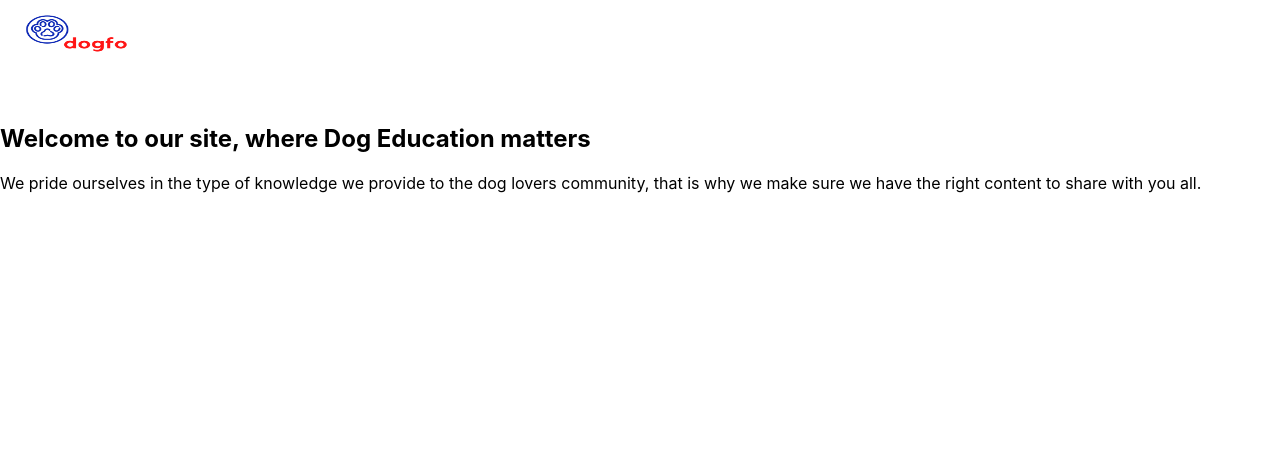
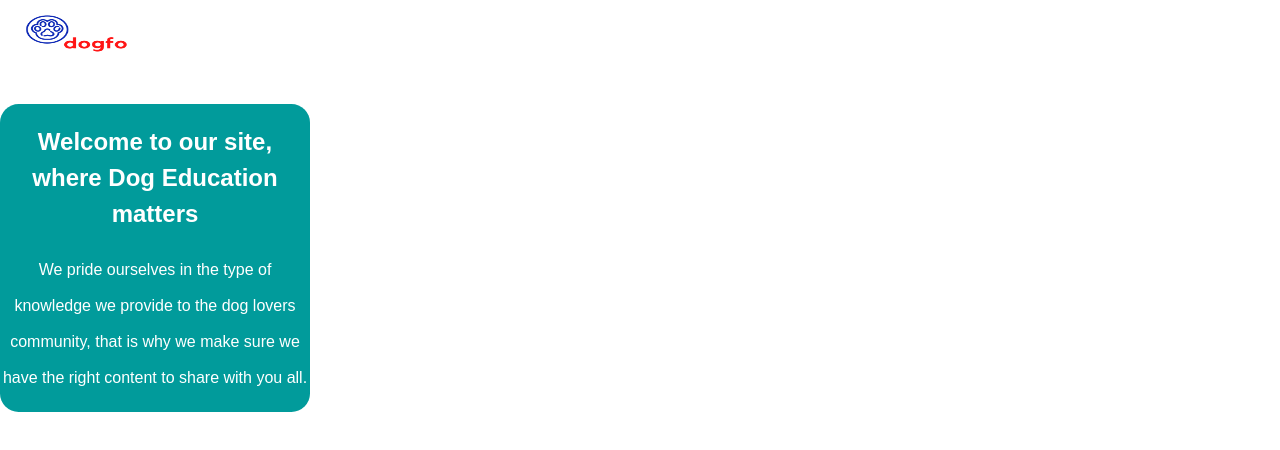
Before and after one commit to jorgevz/dogwebsite, a React (Create React App) app: page / in a window 1280 px wide. Shown: the top 450 px of the page. Built offline with nearby package versions, Linux system fonts and the light colour scheme.

Commit message:
main section created

```diff
--- a/src/component/Home.js
+++ b/src/component/Home.js
@@ -9,9 +9,9 @@ return(
 <img src={logo} alt='dogfo-logo' width='150px' height='100px'/>
 </section>
 
-<section>
+<section className='main-article'>
 
-<div className='first-article'>
+<div id='first-article'>
 <h1>Welcome to our site, where Dog Education matters</h1>
 <p>We pride ourselves in the type of knowledge we provide to the dog lovers community,
 that is why we make sure we have the right content to share with you all. </p>
```
